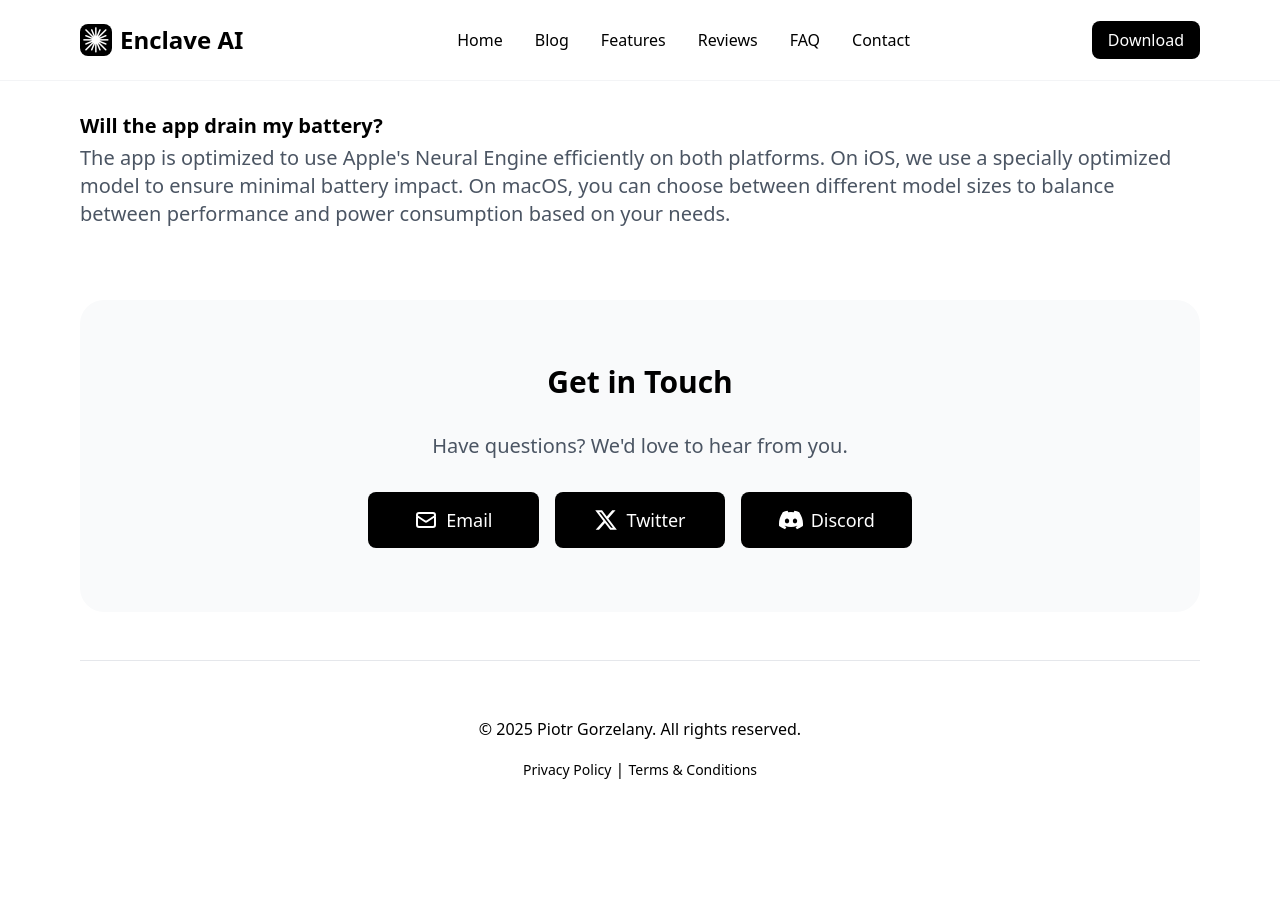
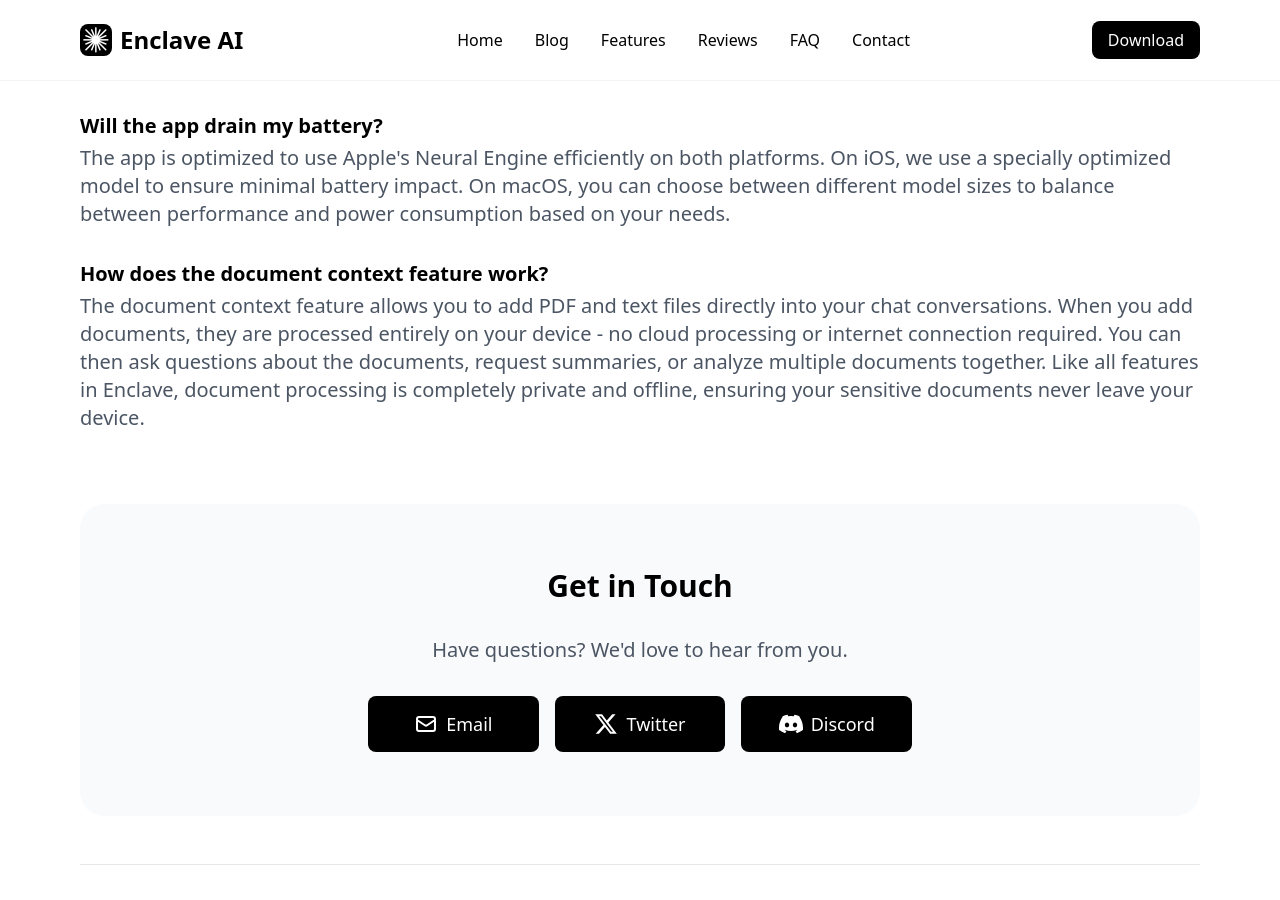
Before and after one commit to pgorzelany/EnclaveAI-Website, a Jekyll site: the page built from index.html, in a window 1280 px wide and 900 px high, scrolled down 6367 px. Built offline with Jekyll 4.4.1, drawn with Linux system fonts in a browser that asks for light colours; nearby versions of some CDN libraries; before the commit the page ends 7172 px from its top, so only the background shows below that.

Commit message:
Updated FAQs

```diff
--- a/_data/faqs.yml
+++ b/_data/faqs.yml
@@ -33,3 +33,6 @@
 
 - question: Will the app drain my battery?
   answer: The app is optimized to use Apple's Neural Engine efficiently on both platforms. On iOS, we use a specially optimized model to ensure minimal battery impact. On macOS, you can choose between different model sizes to balance between performance and power consumption based on your needs.
+
+- question: How does the document context feature work?
+  answer: The document context feature allows you to add PDF and text files directly into your chat conversations. When you add documents, they are processed entirely on your device - no cloud processing or internet connection required. You can then ask questions about the documents, request summaries, or analyze multiple documents together. Like all features in Enclave, document processing is completely private and offline, ensuring your sensitive documents never leave your device.
```
